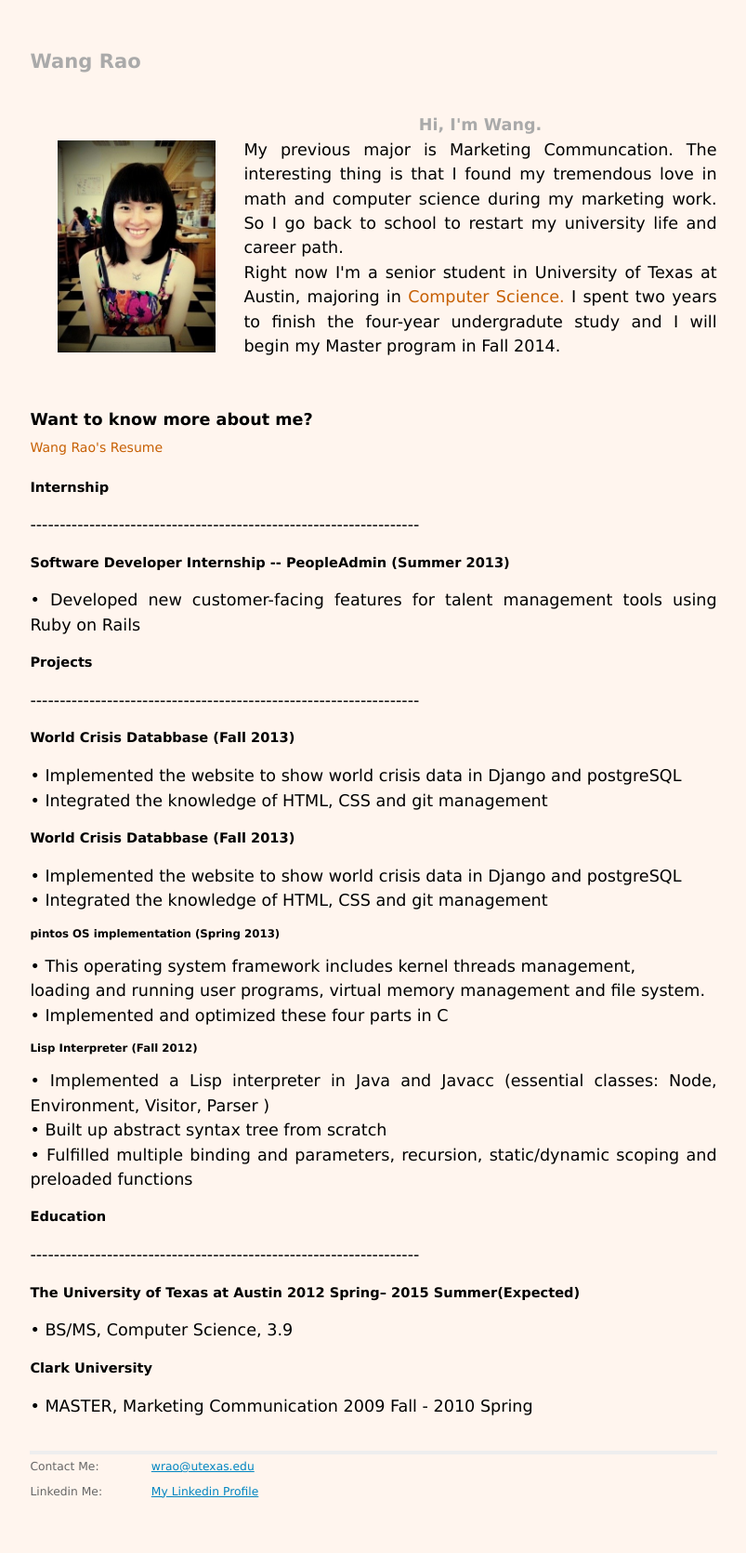
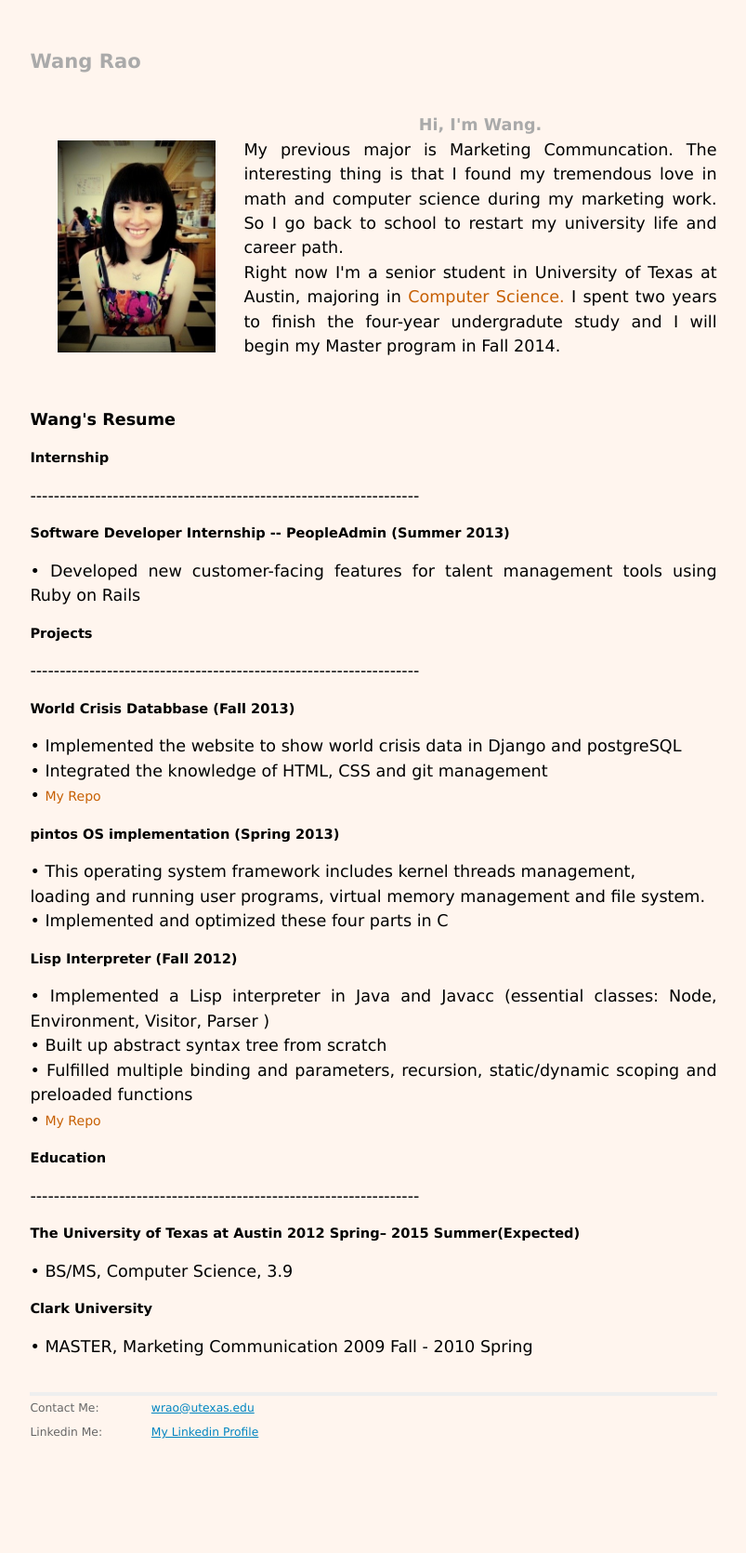
Before and after one commit to raowang87/raowang87.github.io, a Jekyll site: the page built from index.html, in a window 1280 px wide. Shown: the whole page at 93% size, without its empty margins (238-1041 px from the left). Built offline with Jekyll 4.4.1, drawn with Linux system fonts in a browser that asks for light colours; after the commit the page ends 1606 px from its top, so only the background shows below that.

Commit message:
add links

```diff
--- a/index.html
+++ b/index.html
@@ -4,38 +4,37 @@ title: Wang Rao's Home Page
 ---
 
 <div id="home">
-  <h4 class="intro">Want to know more about me?</h4>
+  <h4 class="intro">Wang's Resume</h4>
   <ul class="posts">
     {% for post in site.posts %}
    <!--   <li><span>{{ post.date | date_to_string }}</span> &raquo;
    <a href="{{ post.url }}">{{ post.title }}</a></li> -->
-   <li><a href="{{ post.url }}">{{post.title }}</a></li>
+   <!-- <li><a href="{{ post.url }}">{{post.title }}</a></li> -->
     {% endfor %}
     <h5>Internship</h5>
     ------------------------------------------------------------------
       <h5>Software Developer Internship -- PeopleAdmin    (Summer 2013)  </h5>
        • Developed new customer-facing features for talent management tools using Ruby on Rails <br>
 
+      <p>     </p>
     <h5>Projects</h5>
     ------------------------------------------------------------------
       <h5>World Crisis Databbase  (Fall 2013)</h5>
        • Implemented the website to show world crisis data in Django and postgreSQL  <br>
        • Integrated the knowledge of HTML, CSS and git management <br>
+       • <a href="https://github.com/raowang87/cs373-wcdb">My Repo</a>
 
-      <h5>World Crisis Databbase  (Fall 2013)</h5>
-       • Implemented the website to show world crisis data in Django and postgreSQL  <br>
-       • Integrated the knowledge of HTML, CSS and git management <br>
-
-      <h6>pintos OS implementation      (Spring 2013)</h6>
+      <h5>pintos OS implementation      (Spring 2013)</h5>
        • This operating system framework includes kernel threads management, <br>
          loading and running user programs, virtual memory management and file system.  <br>
        • Implemented and optimized these four parts in C  <br>
 
-     <h6>Lisp Interpreter   (Fall 2012)</h6>
-      • Implemented a Lisp interpreter in Java and Javacc (essential classes: Node, Environment, Visitor, Parser )  <br>
-      • Built up abstract syntax tree from scratch  <br>
-      • Fulfilled multiple binding and parameters, recursion, static/dynamic scoping and preloaded functions  <br>
-
+      <h5>Lisp Interpreter   (Fall 2012)</h5>
+       • Implemented a Lisp interpreter in Java and Javacc (essential classes: Node, Environment, Visitor, Parser )  <br>
+       • Built up abstract syntax tree from scratch  <br>
+       • Fulfilled multiple binding and parameters, recursion, static/dynamic scoping and preloaded functions  <br>
+       • <a href="https://github.com/raowang87/homework_2012/tree/master/cs345/proj">My Repo</a>
+            <p>     </p>
 
     <h5>Education</h5>
     ------------------------------------------------------------------
```
